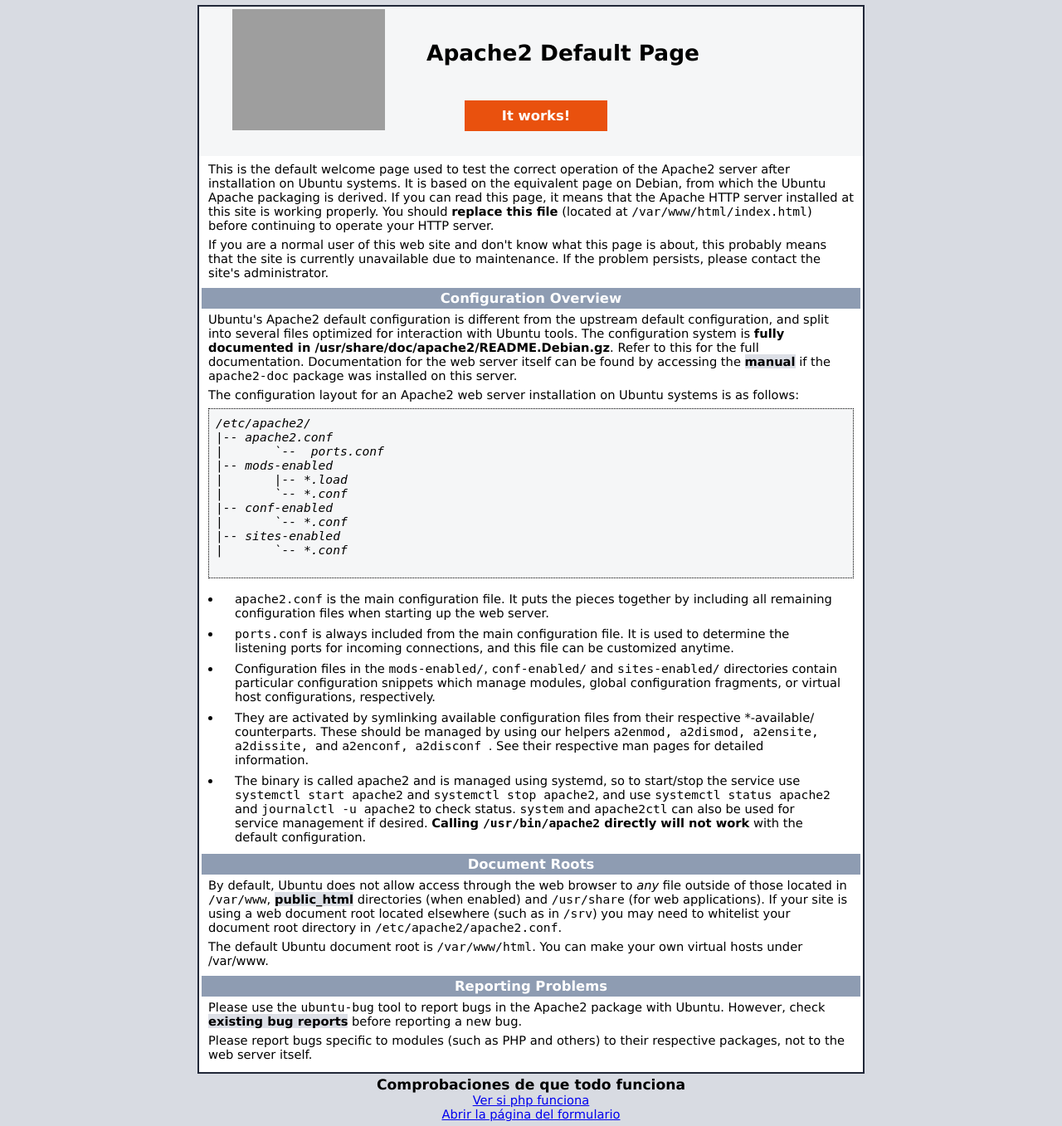
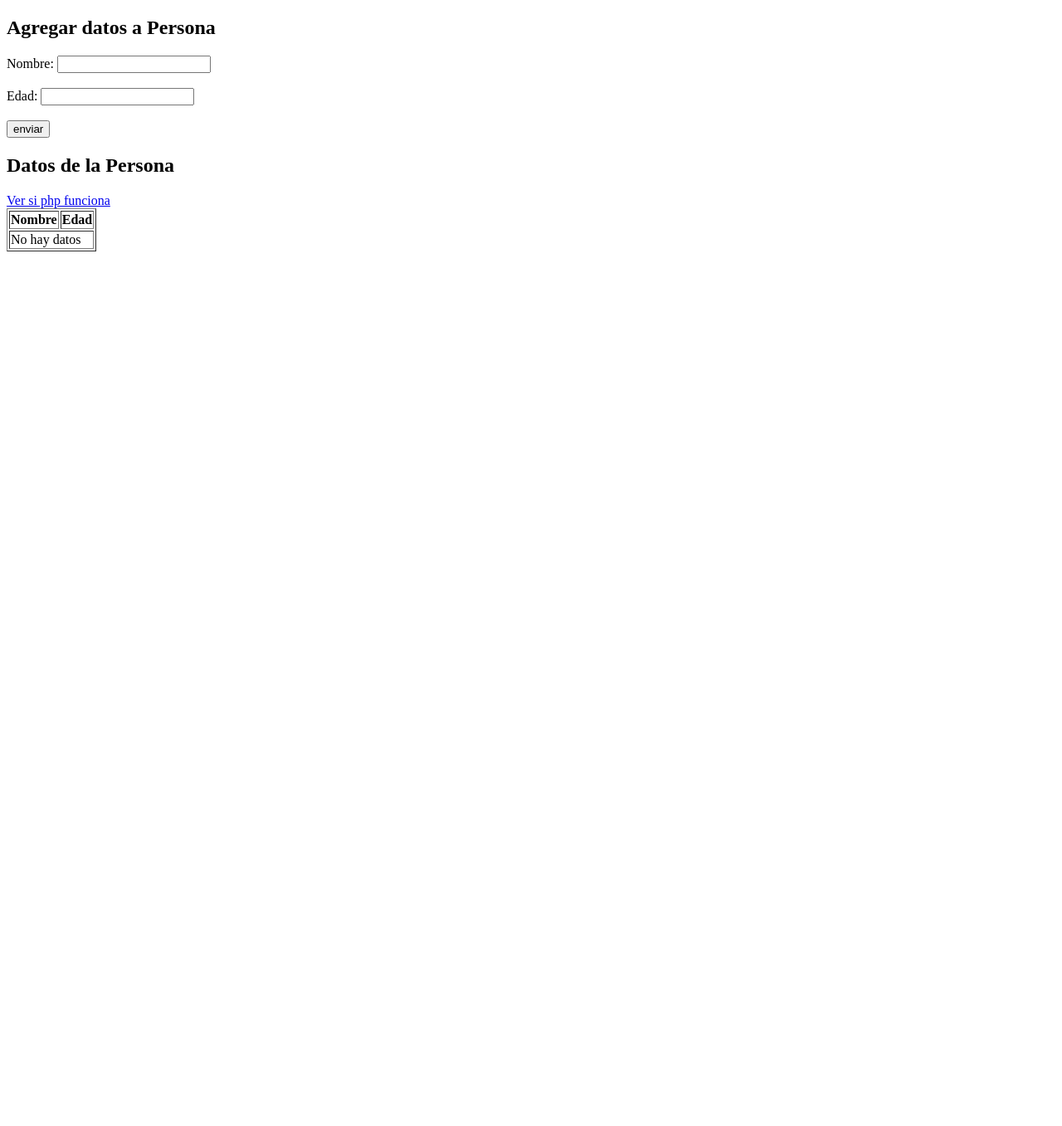
Before and after one commit to alockgoy2/despliegue_tema2_practica1, a PHP site: page / in a window 1280 px wide. Shown: the whole page at 83% size. After the commit the page ends 303 px from the top, so only its background shows below. Run offline with PHP 8.4, Linux system fonts and the light colour scheme; data that the repository does not hold is empty; grey boxes are pictures that could not be loaded.

Commit message:
cambios de última hora

```diff
--- a/index.html
+++ /dev/null
@@ -1,370 +0,0 @@
-<!DOCTYPE html PUBLIC "-//W3C//DTD XHTML 1.0 Transitional//EN" "http://www.w3.org/TR/xhtml1/DTD/xhtml1-transitional.dtd">
-<html xmlns="http://www.w3.org/1999/xhtml">
-  <!--
-    Modified from the Debian original for Ubuntu
-    Last updated: 2022-03-22
-    See: https://launchpad.net/bugs/1966004
-  -->
-  <head>
-    <meta http-equiv="Content-Type" content="text/html; charset=UTF-8" />
-    <title>Apache2 Ubuntu Default Page: It works</title>
-    <style type="text/css" media="screen">
-  * {
-    margin: 0px 0px 0px 0px;
-    padding: 0px 0px 0px 0px;
-  }
-
-  body, html {
-    padding: 3px 3px 3px 3px;
-
-    background-color: #D8DBE2;
-
-    font-family: Ubuntu, Verdana, sans-serif;
-    font-size: 11pt;
-    text-align: center;
-  }
-
-  div.main_page {
-    position: relative;
-    display: table;
-
-    width: 800px;
-
-    margin-bottom: 3px;
-    margin-left: auto;
-    margin-right: auto;
-    padding: 0px 0px 0px 0px;
-
-    border-width: 2px;
-    border-color: #212738;
-    border-style: solid;
-
-    background-color: #FFFFFF;
-
-    text-align: center;
-  }
-
-  div.page_header {
-    height: 180px;
-    width: 100%;
-
-    background-color: #F5F6F7;
-  }
-
-  div.page_header span {
-    margin: 15px 0px 0px 50px;
-
-    font-size: 180%;
-    font-weight: bold;
-  }
-
-  div.page_header img {
-    margin: 3px 0px 0px 40px;
-
-    border: 0px 0px 0px;
-  }
-
-  div.banner {
-    padding: 9px 6px 9px 6px;
-    background-color: #E9510E;
-    color: #FFFFFF;
-    font-weight: bold;
-    font-size: 112%;
-    text-align: center;
-    position: absolute;
-    left: 40%;
-    bottom: 30px;
-    width: 20%;
-  }
-
-  div.table_of_contents {
-    clear: left;
-
-    min-width: 200px;
-
-    margin: 3px 3px 3px 3px;
-
-    background-color: #FFFFFF;
-
-    text-align: left;
-  }
-
-  div.table_of_contents_item {
-    clear: left;
-
-    width: 100%;
-
-    margin: 4px 0px 0px 0px;
-
-    background-color: #FFFFFF;
-
-    color: #000000;
-    text-align: left;
-  }
-
-  div.table_of_contents_item a {
-    margin: 6px 0px 0px 6px;
-  }
-
-  div.content_section {
-    margin: 3px 3px 3px 3px;
-
-    background-color: #FFFFFF;
-
-    text-align: left;
-  }
-
-  div.content_section_text {
-    padding: 4px 8px 4px 8px;
-
-    color: #000000;
-    font-size: 100%;
-  }
-
-  div.content_section_text pre {
-    margin: 8px 0px 8px 0px;
-    padding: 8px 8px 8px 8px;
-
-    border-width: 1px;
-    border-style: dotted;
-    border-color: #000000;
-
-    background-color: #F5F6F7;
-
-    font-style: italic;
-  }
-
-  div.content_section_text p {
-    margin-bottom: 6px;
-  }
-
-  div.content_section_text ul, div.content_section_text li {
-    padding: 4px 8px 4px 16px;
-  }
-
-  div.section_header {
-    padding: 3px 6px 3px 6px;
-
-    background-color: #8E9CB2;
-
-    color: #FFFFFF;
-    font-weight: bold;
-    font-size: 112%;
-    text-align: center;
-  }
-
-  div.section_header_grey {
-    background-color: #9F9386;
-  }
-
-  .floating_element {
-    position: relative;
-    float: left;
-  }
-
-  div.table_of_contents_item a,
-  div.content_section_text a {
-    text-decoration: none;
-    font-weight: bold;
-  }
-
-  div.table_of_contents_item a:link,
-  div.table_of_contents_item a:visited,
-  div.table_of_contents_item a:active {
-    color: #000000;
-  }
-
-  div.table_of_contents_item a:hover {
-    background-color: #000000;
-
-    color: #FFFFFF;
-  }
-
-  div.content_section_text a:link,
-  div.content_section_text a:visited,
-   div.content_section_text a:active {
-    background-color: #DCDFE6;
-
-    color: #000000;
-  }
-
-  div.content_section_text a:hover {
-    background-color: #000000;
-
-    color: #DCDFE6;
-  }
-
-  div.validator {
-  }
-    </style>
-  </head>
-  <body>
-    <div class="main_page">
-      <div class="page_header floating_element">
-        <img src="icons/ubuntu-logo.png" alt="Ubuntu Logo"
-             style="width:184px;height:146px;" class="floating_element" />
-        <div>
-          <span style="margin-top: 1.5em;" class="floating_element">
-            Apache2 Default Page
-          </span>
-        </div>
-        <div class="banner">
-          <div id="about"></div>
-          It works!
-        </div>
-
-      </div>
-      <div class="content_section floating_element">
-        <div class="content_section_text">
-          <p>
-                This is the default welcome page used to test the correct
-                operation of the Apache2 server after installation on Ubuntu systems.
-                It is based on the equivalent page on Debian, from which the Ubuntu Apache
-                packaging is derived.
-                If you can read this page, it means that the Apache HTTP server installed at
-                this site is working properly. You should <b>replace this file</b> (located at
-                <tt>/var/www/html/index.html</tt>) before continuing to operate your HTTP server.
-          </p>
-
-          <p>
-                If you are a normal user of this web site and don't know what this page is
-                about, this probably means that the site is currently unavailable due to
-                maintenance.
-                If the problem persists, please contact the site's administrator.
-          </p>
-
-        </div>
-        <div class="section_header">
-          <div id="changes"></div>
-                Configuration Overview
-        </div>
-        <div class="content_section_text">
-          <p>
-                Ubuntu's Apache2 default configuration is different from the
-                upstream default configuration, and split into several files optimized for
-                interaction with Ubuntu tools. The configuration system is
-                <b>fully documented in
-                /usr/share/doc/apache2/README.Debian.gz</b>. Refer to this for the full
-                documentation. Documentation for the web server itself can be
-                found by accessing the <a href="/manual">manual</a> if the <tt>apache2-doc</tt>
-                package was installed on this server.
-          </p>
-          <p>
-                The configuration layout for an Apache2 web server installation on Ubuntu systems is as follows:
-          </p>
-          <pre>
-/etc/apache2/
-|-- apache2.conf
-|       `--  ports.conf
-|-- mods-enabled
-|       |-- *.load
-|       `-- *.conf
-|-- conf-enabled
-|       `-- *.conf
-|-- sites-enabled
-|       `-- *.conf
-          </pre>
-          <ul>
-                        <li>
-                           <tt>apache2.conf</tt> is the main configuration
-                           file. It puts the pieces together by including all remaining configuration
-                           files when starting up the web server.
-                        </li>
-
-                        <li>
-                           <tt>ports.conf</tt> is always included from the
-                           main configuration file. It is used to determine the listening ports for
-                           incoming connections, and this file can be customized anytime.
-                        </li>
-
-                        <li>
-                           Configuration files in the <tt>mods-enabled/</tt>,
-                           <tt>conf-enabled/</tt> and <tt>sites-enabled/</tt> directories contain
-                           particular configuration snippets which manage modules, global configuration
-                           fragments, or virtual host configurations, respectively.
-                        </li>
-
-                        <li>
-                           They are activated by symlinking available
-                           configuration files from their respective
-                           *-available/ counterparts. These should be managed
-                           by using our helpers
-                           <tt>
-                                a2enmod,
-                                a2dismod,
-                           </tt>
-                           <tt>
-                                a2ensite,
-                                a2dissite,
-                            </tt>
-                                and
-                           <tt>
-                                a2enconf,
-                                a2disconf
-                           </tt>. See their respective man pages for detailed information.
-                        </li>
-
-                        <li>
-                           The binary is called apache2 and is managed using systemd, so to
-                           start/stop the service use <tt>systemctl start apache2</tt> and
-                           <tt>systemctl stop apache2</tt>, and use <tt>systemctl status apache2</tt>
-                           and <tt>journalctl -u apache2</tt> to check status.  <tt>system</tt>
-                           and <tt>apache2ctl</tt> can also be used for service management if
-                           desired.
-                           <b>Calling <tt>/usr/bin/apache2</tt> directly will not work</b> with the
-                           default configuration.
-                        </li>
-          </ul>
-        </div>
-
-        <div class="section_header">
-            <div id="docroot"></div>
-                Document Roots
-        </div>
-
-        <div class="content_section_text">
-            <p>
-                By default, Ubuntu does not allow access through the web browser to
-                <em>any</em> file outside of those located in <tt>/var/www</tt>,
-                <a href="http://httpd.apache.org/docs/2.4/mod/mod_userdir.html" rel="nofollow">public_html</a>
-                directories (when enabled) and <tt>/usr/share</tt> (for web
-                applications). If your site is using a web document root
-                located elsewhere (such as in <tt>/srv</tt>) you may need to whitelist your
-                document root directory in <tt>/etc/apache2/apache2.conf</tt>.
-            </p>
-            <p>
-                The default Ubuntu document root is <tt>/var/www/html</tt>. You
-                can make your own virtual hosts under /var/www.
-            </p>
-        </div>
-
-        <div class="section_header">
-          <div id="bugs"></div>
-                Reporting Problems
-        </div>
-        <div class="content_section_text">
-          <p>
-                Please use the <tt>ubuntu-bug</tt> tool to report bugs in the
-                Apache2 package with Ubuntu. However, check <a
-                href="https://bugs.launchpad.net/ubuntu/+source/apache2"
-                rel="nofollow">existing bug reports</a> before reporting a new bug.
-          </p>
-          <p>
-                Please report bugs specific to modules (such as PHP and others)
-                to their respective packages, not to the web server itself.
-          </p>
-        </div>
-
-      </div>
-    </div>
-    <div class="validator">
-    </div>
-
-	<div>
-	<!--comprobaciones  -->
-		<h3> Comprobaciones de que todo funciona </h3>
-		<p><a href="info.php" target="_blank">Ver si php funciona</a></p>
-		<p><a href="formulario.php" target="_blank">Abrir la página del formulario</a></p>
-	</div>
-  </body>
-</html>
--- a/formulario.php
+++ b/index.php
@@ -55,6 +55,8 @@
 
 		// Cerrar conexión
 		$conexion->close();
+
+		echo "<a href='info.php' target='_blank'>Ver si php funciona</a>";
 		?>
 	</table>
 </body>
--- a/procesar.php
+++ b/procesar.php
@@ -26,7 +26,8 @@
 
 		//intentar insertar los datos
 		if($conexion->query($consulta) === TRUE){
-			echo "Datos añadidos con éxito";
+			echo "Datos añadidos con éxito <br/>";
+			//echo "<a href='formulario.php'>Volver al formulario</a>";
 		} else {
 			echo "Error añadiendo los datos: " . $conexion->error;
 		}
```
